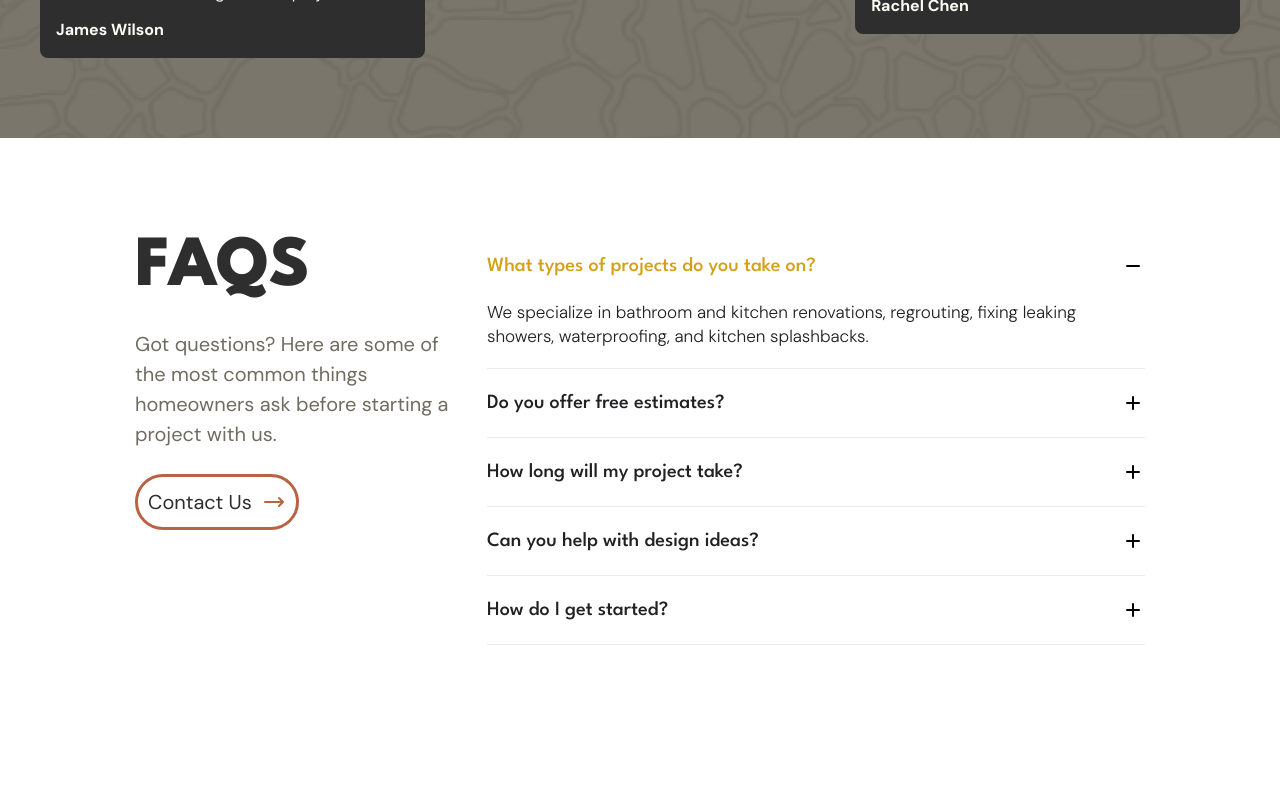
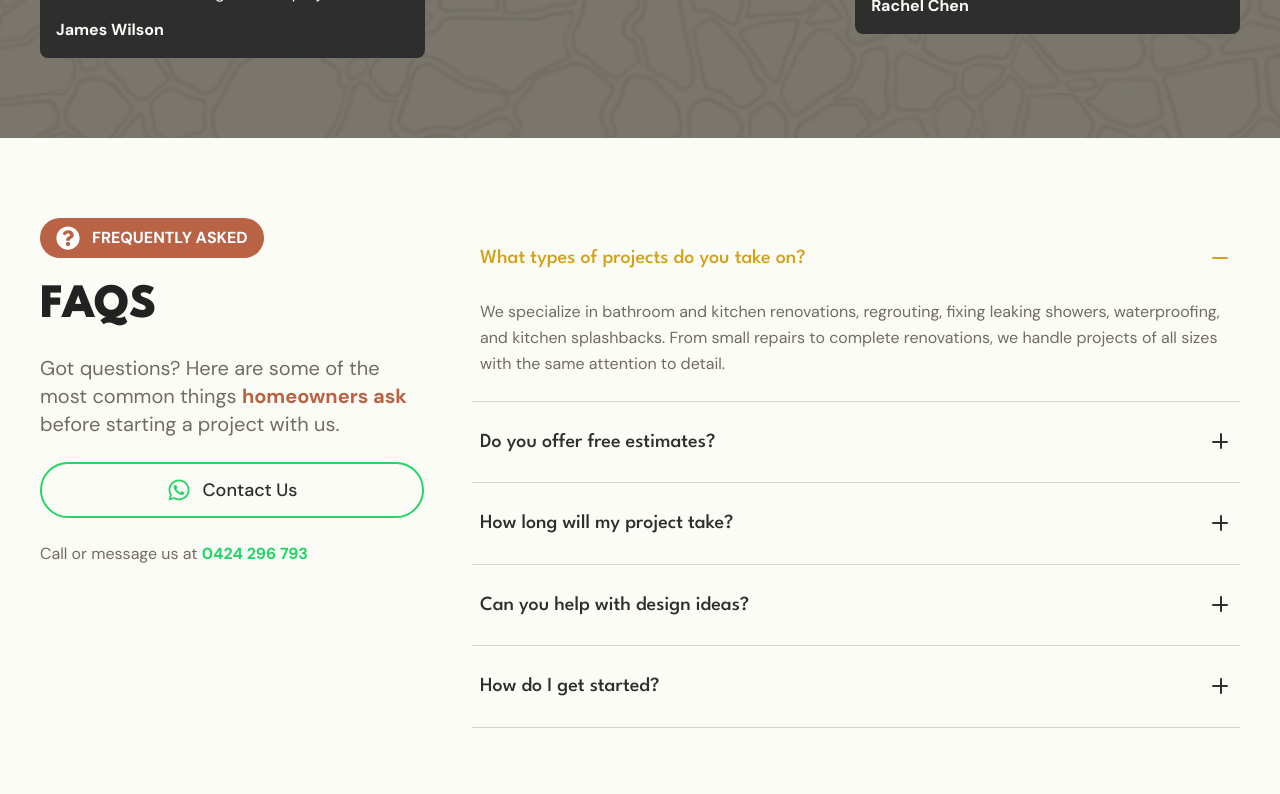
Before and after one commit to mygads/tbn-company-profile, a Next.js app: page / in a window 1280 px wide. Shown: the part 4840-5634 px from the top of the page. Built offline with nearby package versions, Linux system fonts and the light colour scheme; grey boxes are pictures that could not be loaded.

Commit message:
Enhance FAQ component with icons, improved layout, and detailed answers

```diff
--- a/src/components/FAQ.tsx
+++ b/src/components/FAQ.tsx
@@ -1,13 +1,10 @@
 'use client'
 
 import { useState } from 'react'
-import Image from 'next/image'
+import { FaQuestionCircle, FaWhatsapp } from 'react-icons/fa'
+import Link from 'next/link'
 
-const ArrowIcon = () => (
-  <svg width="24" height="24" viewBox="0 0 24 24" fill="none" xmlns="http://www.w3.org/2000/svg">
-    <path d="M17 8l4 4m0 0l-4 4m4-4H3" stroke="#B96244" strokeWidth="2" strokeLinecap="round" strokeLinejoin="round"/>
-  </svg>
-)
+
 
 export default function FAQ() {
   const [openIndex, setOpenIndex] = useState<number | null>(0)
@@ -15,23 +12,23 @@ export default function FAQ() {
   const faqs = [
     {
       question: "What types of projects do you take on?",
-      answer: "We specialize in bathroom and kitchen renovations, regrouting, fixing leaking showers, waterproofing, and kitchen splashbacks."
+      answer: "We specialize in bathroom and kitchen renovations, regrouting, fixing leaking showers, waterproofing, and kitchen splashbacks. From small repairs to complete renovations, we handle projects of all sizes with the same attention to detail."
     },
     {
       question: "Do you offer free estimates?",
-      answer: ""
+      answer: "Yes, we provide free, no-obligation quotes for all our services. We'll visit your home, assess the project, and provide you with a detailed estimate that covers all aspects of the work."
     },
     {
       question: "How long will my project take?",
-      answer: ""
+      answer: "Project timelines vary depending on the scope of work. A simple regrouting job might take 1-2 days, while a full bathroom renovation could take 1-2 weeks. We'll give you a clear timeline during your consultation."
     },
     {
       question: "Can you help with design ideas?",
-      answer: ""
+      answer: "Absolutely! Our experienced team can provide design suggestions and help you choose the right tiles, colors, and layouts that match your style and budget. We're here to guide you through every decision."
     },
     {
       question: "How do I get started?",
-      answer: ""
+      answer: "Getting started is easy! Simply contact us via phone or WhatsApp, and we'll schedule a free consultation at your convenience. We'll discuss your project, provide expert advice, and give you a detailed quote."
     }
   ]
 
@@ -40,53 +37,81 @@ export default function FAQ() {
   }
 
   return (
-    <section className="py-[94px] bg-white" id="faqs">
-      <div className="container mx-auto px-[135px]">
-        <div className="flex items-start justify-between">
-          {/* Left Column - Title and Description */}
-          <div className="w-[337px] flex flex-col gap-[25px]">
-            <h2 className="text-[72px] font-extrabold leading-none text-[#2e2e2e] font-['League_Spartan']">
+    <section className="py-12 md:py-20 bg-[#fcfcf7]" id="faqs">
+      <div className="container mx-auto px-10">
+        <div className="flex flex-col lg:flex-row gap-6 lg:gap-12 items-start">
+          {/* Left Column - Header + Contact - 1/3 width */}
+          <div className="flex flex-col gap-6 w-full lg:w-1/3 items-center lg:items-start">
+            {/* Badge */}
+            <div className="bg-[#b96244] inline-flex items-center gap-2 md:gap-3 px-3 md:px-4 py-2 rounded-full justify-center lg:justify-start">
+              <FaQuestionCircle className="w-4 h-4 md:w-6 md:h-6 text-white" />
+              <span className="text-white font-bold text-sm md:text-base">FREQUENTLY ASKED</span>
+            </div>
+
+            {/* Main Heading */}
+            <h2 className="text-3xl md:text-4xl lg:text-5xl font-extrabold text-[#222222] font-league-spartan text-center lg:text-left">
               FAQS
             </h2>
-            <p className="text-[20px] font-normal leading-normal text-[#706c61] font-['DM_Sans']">
-              Got questions? Here are some of the most common things homeowners ask before starting a project with us.
+
+            {/* Subtitle */}
+            <p className="text-lg md:text-xl text-[#706c61] text-center lg:text-left">
+              Got questions? Here are some of the most common things <span className="font-bold text-[#b96244]">homeowners ask</span> before starting a project with us.
             </p>
-            <button className="inline-flex items-center gap-[10px] px-[10px] py-[10px] border-[3px] border-[#b96244] rounded-[32px] text-[#2e2e2e] font-['DM_Sans'] text-[20px] font-normal w-fit hover:bg-[#b96244] hover:text-white transition-colors">
-              Contact Us
-              <ArrowIcon />
-            </button>
+
+            {/* Contact Button */}
+            <Link
+              href="https://wa.me/61424296793?text=Hi%2C%20I%27d%20like%20to%20discuss%20a%20tiling%20project"
+              target="_blank"
+              className="group w-full"
+            >
+              <div className="bg-transparent border-2 border-[#25D366] rounded-full flex items-center justify-center gap-3 px-6 py-3 hover:bg-[#25D366] transition-all duration-300 group-hover:scale-105 group-hover:shadow-lg w-full">
+                <FaWhatsapp className="w-5 h-5 md:w-6 md:h-6 text-[#25D366] group-hover:text-white transition-colors duration-300" />
+                <span className="text-[#2e2e2e] text-base md:text-lg font-medium group-hover:text-white transition-colors duration-300">
+                  Contact Us
+                </span>
+              </div>
+            </Link>
+
+            {/* Phone Number */}
+            <p className="text-sm md:text-base text-[#706c61] text-center lg:text-left">
+              Call or message us at <span className="font-bold text-[#25D366]">0424 296 793</span>
+            </p>
           </div>
 
-          {/* Right Column - FAQ Items */}
-          <div className="w-[658px] flex flex-col">
+          {/* Right Column - FAQ Items - 2/3 width */}
+          <div className="flex flex-col w-full lg:w-2/3">
             {faqs.map((faq, index) => (
-              <div key={index} className="border-b border-black/8">
+              <div key={index} className="border-b border-[#2e2e2e]/20">
                 <button
                   onClick={() => toggleFAQ(index)}
-                  className="w-full py-[20px] flex items-center justify-between text-left group"
+                  className="w-full py-4 md:py-6 flex items-center justify-between text-left group hover:bg-[#f5f5f0] transition-colors duration-300 px-2 rounded-lg"
                 >
-                  <h4 className={`text-[20.2px] font-medium font-['DM_Sans'] leading-[28px] ${
-                    index === 0 ? 'text-[#d4a017]' : 'text-[#212123]'
-                  }`}>
+                  <h4 className={`text-base md:text-lg lg:text-xl font-medium leading-relaxed ${
+                    openIndex === index ? 'text-[#d4a017]' : 'text-[#2e2e2e] group-hover:text-[#b96244]'
+                  } transition-colors duration-300`}>
                     {faq.question}
                   </h4>
-                  <div className="flex items-center justify-center w-[24px] h-[24px]">
+                  <div className="flex items-center justify-center w-6 h-6 ml-4 flex-shrink-0">
                     {/* Plus/Minus Icon */}
-                    <div className="relative">
+                    <div className="relative transform transition-transform duration-300 group-hover:scale-110">
                       {/* Horizontal line */}
-                      <div className="w-[14px] h-[2px] bg-black rounded-[1px]" />
+                      <div className={`w-4 h-0.5 rounded-full transition-colors duration-300 ${
+                        openIndex === index ? 'bg-[#d4a017]' : 'bg-[#2e2e2e] group-hover:bg-[#b96244]'
+                      }`} />
                       {/* Vertical line - only show when closed */}
                       {openIndex !== index && (
-                        <div className="w-[2px] h-[14px] bg-black rounded-[1px] absolute top-[-6px] left-[6px]" />
+                        <div className={`w-0.5 h-4 rounded-full absolute top-[-7.5px] left-[7.5px] transition-colors duration-300 ${
+                          'bg-[#2e2e2e] group-hover:bg-[#b96244]'
+                        }`} />
                       )}
                     </div>
                   </div>
                 </button>
 
-                {/* Answer - Only show for first item initially */}
+                {/* Answer */}
                 {openIndex === index && faq.answer && (
-                  <div className="pb-[20px]">
-                    <div className="text-[17.1px] font-light leading-[24px] text-[#212123] font-['DM_Sans']">
+                  <div className="pb-4 md:pb-6 px-2 animate-fadeIn">
+                    <div className="text-sm md:text-base leading-relaxed text-[#706c61]">
                       {faq.answer}
                     </div>
                   </div>
```
